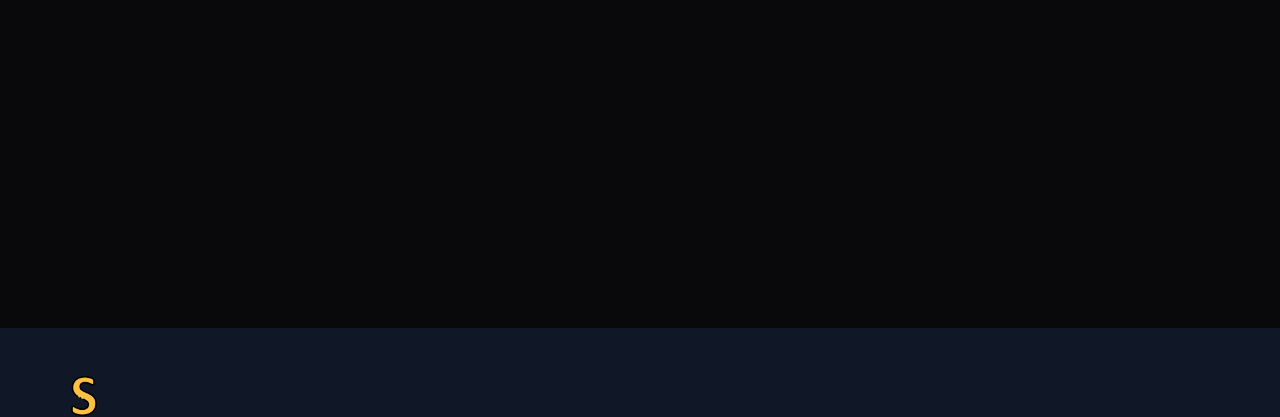
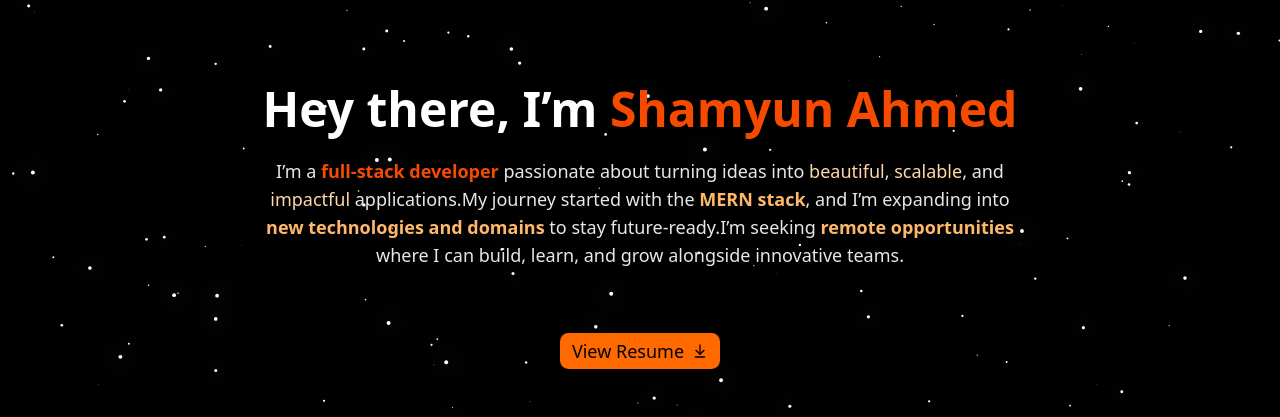
Before and after one commit to Shadow-Blaxe-123/Next-Portfolio-Frontend, a Next.js app: page / in a window 1280 px wide. Shown: the part 208-625 px from the top of the page. Built offline with nearby package versions, Linux system fonts and the light colour scheme.

Commit message:
90% done with heroSection

```diff
--- a/src/components/Navbar.tsx
+++ b/src/components/Navbar.tsx
@@ -26,7 +26,7 @@
     { href: "/dashboard", label: "Dashboard" },
   ];
   return (
-    <header className="border-b border-b-primary px-4 md:px-6">
+    <header className="border-b border-b-primary px-4 md:px-6 bg-background">
       <div className="flex h-16 items-center justify-between gap-4">
         <Link href="/" className="text-primary hover:text-primary/90">
           <Logo />
--- /dev/null
+++ b/src/components/StarryBackground.tsx
@@ -0,0 +1,149 @@
+"use client"; // ✅ ensure it only runs on client in Next.js app dir
+
+import { useEffect, useRef } from "react";
+
+const StarryBackground = () => {
+  const canvasRef = useRef<HTMLCanvasElement | null>(null);
+
+  useEffect(() => {
+    // ✅ skip if no window/canvas (SSR safety)
+    if (!canvasRef.current) return;
+    const canvas = canvasRef.current;
+    const ctx = canvas.getContext("2d");
+    if (!ctx) return;
+
+    let stars: { x: number; y: number; r: number; s: number }[] = [];
+    const comets: {
+      x: number;
+      y: number;
+      vx: number;
+      vy: number;
+      length: number;
+      opacity: number;
+    }[] = [];
+    let cometTimer = 0;
+    let animationId: number;
+
+    const generateStars = () => {
+      stars = Array.from({ length: 250 }, () => ({
+        x: Math.random() * canvas.width,
+        y: Math.random() * canvas.height,
+        r: Math.random() * 2,
+        s: Math.random() * 0.5,
+      }));
+    };
+
+    const resize = () => {
+      canvas.width = window.innerWidth;
+      canvas.height = window.innerHeight;
+      generateStars();
+    };
+
+    resize();
+    window.addEventListener("resize", resize);
+
+    const spawnComet = () => {
+      const edge = Math.random();
+      let startX, startY, vx, vy;
+
+      if (edge < 0.5) {
+        startX = Math.random() * canvas.width;
+        startY = 0;
+        vx = 3 + Math.random() * 3;
+        vy = 2 + Math.random() * 3;
+      } else {
+        startX = 0;
+        startY = Math.random() * canvas.height * 0.5;
+        vx = 4 + Math.random() * 4;
+        vy = 2 + Math.random() * 3;
+      }
+
+      comets.push({
+        x: startX,
+        y: startY,
+        vx,
+        vy,
+        length: 180 + Math.random() * 80,
+        opacity: 1,
+      });
+    };
+
+    const ensureComets = () => {
+      while (comets.length < 2) {
+        spawnComet();
+      }
+    };
+
+    const draw = () => {
+      ctx.fillStyle = "black";
+      ctx.fillRect(0, 0, canvas.width, canvas.height);
+
+      stars.forEach((star) => {
+        ctx.beginPath();
+        ctx.arc(star.x, star.y, star.r, 0, Math.PI * 2);
+        ctx.fillStyle = "white";
+        ctx.fill();
+        star.y += star.s;
+        if (star.y > canvas.height) star.y = 0;
+      });
+
+      cometTimer++;
+      if (cometTimer > 200) {
+        spawnComet();
+        cometTimer = 0;
+      }
+
+      ensureComets();
+
+      comets.forEach((c, i) => {
+        const gradient = ctx.createLinearGradient(
+          c.x,
+          c.y,
+          c.x - c.length,
+          c.y - c.length / 2
+        );
+        gradient.addColorStop(0, `rgba(255,255,255,${c.opacity})`);
+        gradient.addColorStop(1, `rgba(255,255,255,0)`);
+
+        ctx.strokeStyle = gradient;
+        ctx.lineWidth = 4;
+        ctx.beginPath();
+        ctx.moveTo(c.x, c.y);
+        ctx.lineTo(c.x - c.length, c.y - c.length / 2);
+        ctx.stroke();
+
+        ctx.beginPath();
+        ctx.arc(c.x, c.y, 4, 0, Math.PI * 2);
+        ctx.fillStyle = `rgba(255,255,255,${c.opacity})`;
+        ctx.shadowBlur = 25;
+        ctx.shadowColor = "white";
+        ctx.fill();
+
+        c.x += c.vx;
+        c.y += c.vy;
+        c.opacity -= 0.0025;
+
+        if (c.x > canvas.width || c.y > canvas.height || c.opacity <= 0) {
+          comets.splice(i, 1);
+        }
+      });
+
+      animationId = requestAnimationFrame(draw);
+    };
+
+    animationId = requestAnimationFrame(draw);
+
+    return () => {
+      window.removeEventListener("resize", resize);
+      cancelAnimationFrame(animationId); // ✅ cleanup loop
+    };
+  }, []);
+
+  return (
+    <div className="absolute inset-0 -z-10">
+      <canvas ref={canvasRef} className="fixed inset-0 -z-50" />
+    </div>
+  );
+};
+
+export default StarryBackground;
--- /dev/null
+++ b/src/components/modules/Home/HeroSection.tsx
@@ -0,0 +1,63 @@
+import StarryBackground from "@/components/StarryBackground";
+import { Button } from "@/components/ui/button";
+import { ArrowDownToLine } from "lucide-react";
+import Link from "next/link";
+
+function HeroSection() {
+  return (
+    <div className="min-h-[calc(100vh-60px)]">
+      <StarryBackground />
+      <div className="relative flex flex-col items-center justify-center min-h-[calc(100vh-60px)]  text-center px-4">
+        {/* Heading with fade-in */}
+        <h1 className="text-5xl font-extrabold mb-6 text-white">
+          Hey there, I’m <span className="text-primary">Shamyun Ahmed</span>
+        </h1>
+
+        {/* Subtext with fade-in */}
+        <p className="text-lg mb-8 text-gray-200 space-y-4 max-w-3xl">
+          <span>
+            I’m a{" "}
+            <span className="text-primary font-semibold">
+              full-stack developer
+            </span>{" "}
+            passionate about turning ideas into{" "}
+            <span className="text-orange-200 font-medium">beautiful</span>,{" "}
+            <span className="text-orange-200 font-medium">scalable</span>, and{" "}
+            <span className="text-orange-200 font-medium">impactful</span>{" "}
+            applications.
+          </span>
+          <span>
+            My journey started with the{" "}
+            <span className="text-orange-300 font-semibold">MERN stack</span>,
+            and I’m expanding into{" "}
+            <span className="text-orange-300 font-semibold">
+              new technologies and domains
+            </span>{" "}
+            to stay future-ready.
+          </span>
+          <span>
+            I’m seeking{" "}
+            <span className="text-orange-300 font-semibold">
+              remote opportunities
+            </span>{" "}
+            where I can build, learn, and grow alongside innovative teams.
+          </span>
+        </p>
+
+        <div className="flex justify-center mt-8">
+          {/* View Resume */}
+          <Link
+            href="/resume.pdf" // place your PDF inside "public" folder
+            target="_blank"
+            rel="noopener noreferrer"
+          >
+            <Button className="px-8 py-3 text-lg bg-orange-500 hover:bg-orange-600 text-black flex items-center gap-2">
+              View Resume <ArrowDownToLine />
+            </Button>
+          </Link>
+        </div>
+      </div>
+    </div>
+  );
+}
+export default HeroSection;
```
Also changed, not shown: 1 other file (tests, documents, lock files or other folders).
